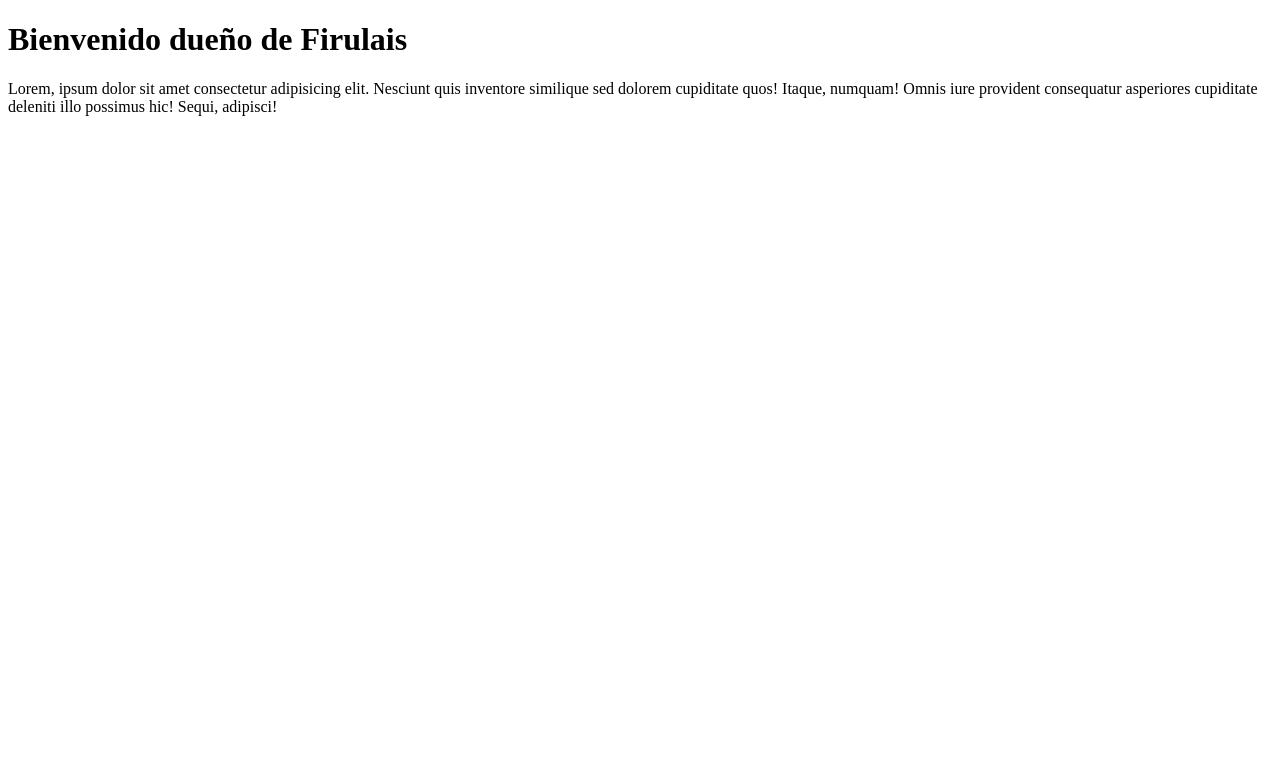
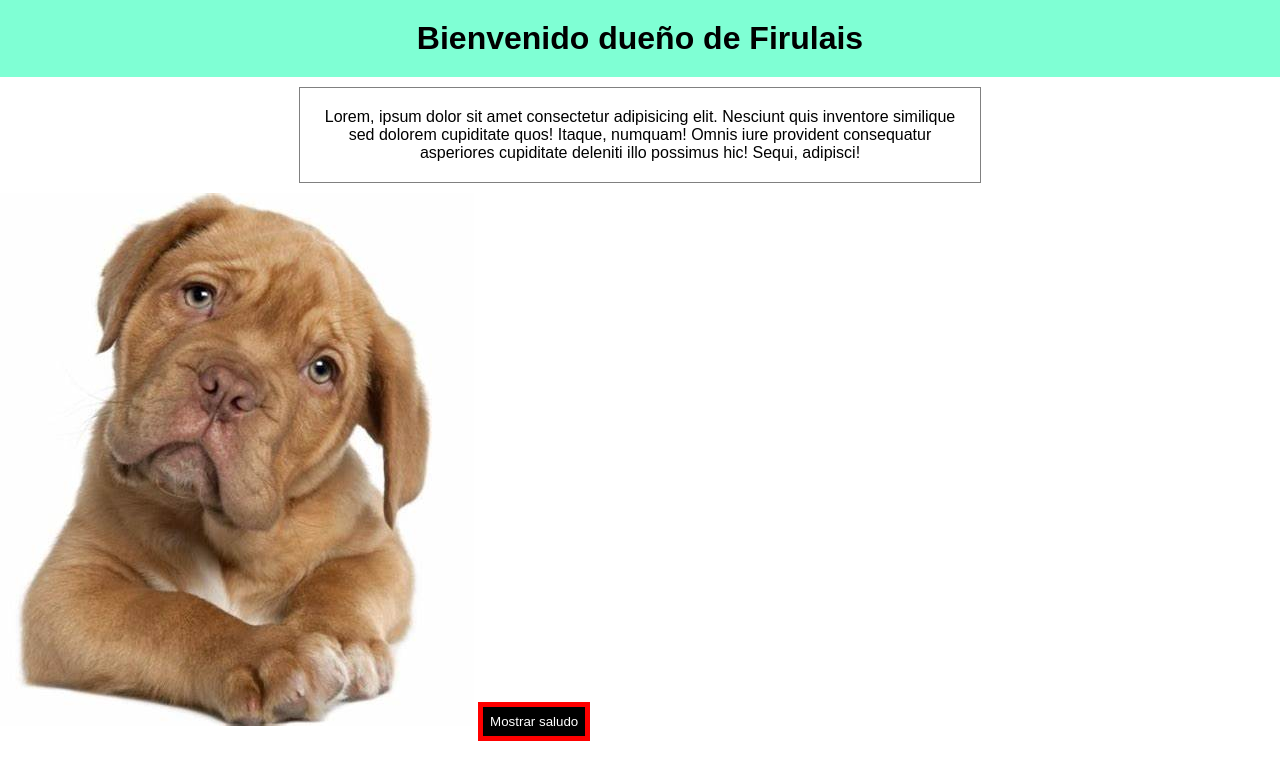
Before and after one commit to AlonsoMu/veterinaria, a plain HTML site: page index.html in a window 1280 px wide. Drawn offline with Linux system fonts and the light colour scheme.

Commit message:
Sitio original veterinaria

```diff
--- /dev/null
+++ b/css/estilos.css
@@ -0,0 +1,36 @@
+* {
+    margin: 0;
+    margin: 0;
+    padding: 0;
+    font-family: Arial, Helvetica, sans-serif;
+}
+
+
+.titulo{
+    text-align: center;
+    background-color: aquamarine;
+    padding-top: 20px;
+    padding-bottom: 20px;
+}
+
+.boton{
+    border: 5px solid red;
+    background-color: black;
+    color: white;
+    padding: .5em;
+    cursor: pointer;
+}
+
+.boton:hover{
+    color: yellow;
+}
+
+.parrafo{
+    width: 50%;
+    border: 1px solid gray;
+    padding: 20px;
+    margin: auto;
+    margin-top: 10px;
+    margin-bottom: 10px;
+    text-align: center;
+}
--- a/index.html
+++ b/index.html
@@ -5,11 +5,17 @@
     <meta http-equiv="X-UA-Compatible" content="IE=edge">
     <meta name="viewport" content="width=device-width, initial-scale=1.0">
     <title>Veterinari Firulais</title>
+    <link rel="stylesheet" href="./css/estilos.css">
 </head>
 <body>
-    <h1>Bienvenido dueño de Firulais</h1>
-    <p>
+    <h1 class="titulo">Bienvenido dueño de Firulais</h1>
+    <p class="parrafo">
         Lorem, ipsum dolor sit amet consectetur adipisicing elit. Nesciunt quis inventore similique sed dolorem cupiditate quos! Itaque, numquam! Omnis iure provident consequatur asperiores cupiditate deleniti illo possimus hic! Sequi, adipisci!
     </p>
+    <img src="./images/perrito.jfif" alt="Cachorros perritos">
+
+    <button type="button" id="saludo" class="boton" >Mostrar saludo</button>
+
+    <script src="./js/scripts.js"></script>
 </body>
 </html>
--- /dev/null
+++ b/js/scripts.js
@@ -0,0 +1,10 @@
+function saludar(){
+    alert("Hola querida mascota");
+}
+
+function presentarse(){
+    alert("Te saluda Alonso Muñoz");
+}
+
+const botonSaludo = document.getElementById("saludo");
+botonSaludo.addEventListener("click", presentarse);
```
Also changed, not shown: images/perrito.jfif (added), 1 other file.
